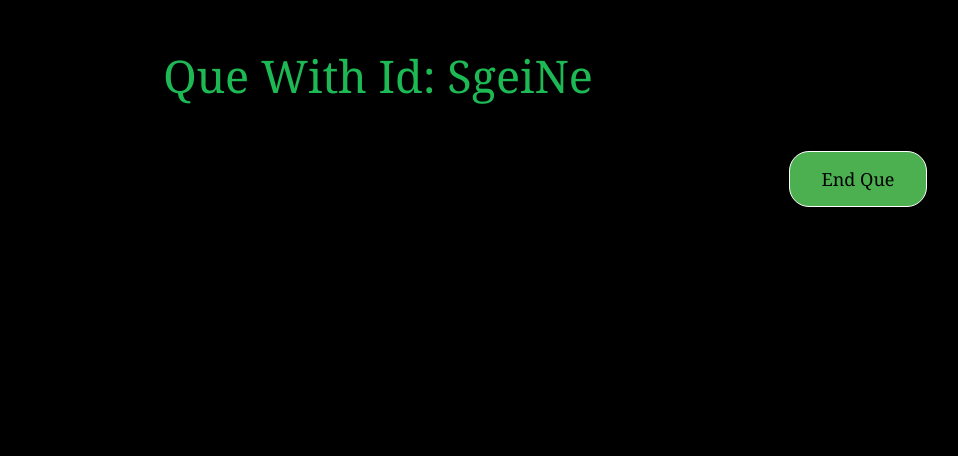
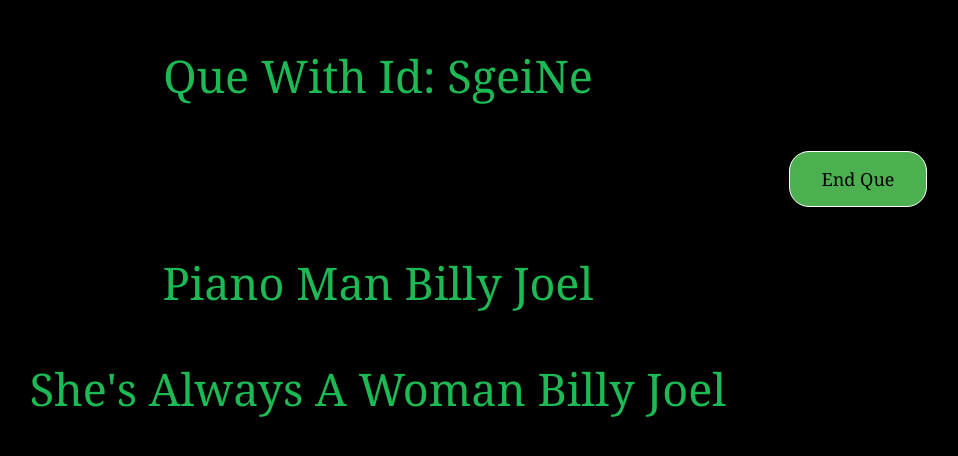
Before and after one commit to acohen89/CommunalQue, a React (Create React App) app: page /home in a window 1280 px wide. Shown: the top 456 px of the page, without its empty margins (262-1220 px from the left). Built offline with nearby package versions, Linux system fonts and the light colour scheme; no server answers.

Commit message:
Got mapping of songs to work

```diff
--- a/src/components/GoodLogin.js
+++ b/src/components/GoodLogin.js
@@ -1,6 +1,5 @@
 import './styles/GoodLogin.css';
 import SpotifyGetPlaylists from "./SpotifyGetPlaylists";
-import InitializeQue from "./InitializeQue";
 import React, { useEffect } from "react";
 
 
@@ -35,7 +34,7 @@
   return (
     <body>
         <p>Sucessful Login!</p>
-        {/*<InitializeQue /> */}
+
         <SpotifyGetPlaylists />
     </body >
   );
--- a/src/components/Home.js
+++ b/src/components/Home.js
@@ -28,7 +28,7 @@
 
 
 function Home() {
-  if(window.location.pathname !== "/"){ // checking if just logged into spotify
+  if(window.location.pathname !== "/"){ // checking if just logged into spotify TODO: eventually have
     return (
       <body>
         <MainQue />
--- /dev/null
+++ b/src/components/InQue.js
@@ -0,0 +1,13 @@
+import React from 'react'
+import SongInQue from './SongInQue';
+
+
+const InQue = ({songs}) => {
+    return (
+        <div>
+            <SongInQue songs = {songs} />
+        </div>
+    )
+}
+
+export default InQue
--- a/src/components/MainQue.js
+++ b/src/components/MainQue.js
@@ -1,16 +1,33 @@
-import React from 'react';
+import React, {useState} from 'react';
 import './styles/MainQue.css';
 import firebase from "./firesbase";
 import {WEB_URL} from "./Home";
 import Button from "./Button";
-
+import InQue from './InQue';
 const db = firebase.firestore();
 const hash = getHash(6);
 
 
+
+
+function MainQue() {
+  const [songs, setSongs] = useState([{id: "123kf21", title: "Piano Man", artist: "Billy Joel"},
+  {id: "198213da", title: "She's Always A Woman", artist: "Billy Joel"}]);
+
+  return (
+    <>
+    <h>
+       <p> Que With Id: {hash} </p>
+       <Button text="End Que" onClick={endQue} />
+    </h>
+       <InQue songs = {songs}/>
+
+    </>
+  );
+}
 function makeHash(length) {
-    var result           = '';
-    var characters       = 'ABCDEFGHIJKLMNOPQRSTUVWXYZabcdefghijklmnopqrstuvwxyz0123456789';
+    var result = '';
+    var characters = 'ABCDEFGHIJKLMNOPQRSTUVWXYZabcdefghijklmnopqrstuvwxyz0123456789';
     var charactersLength = characters.length;
     for ( var i = 0; i < length; i++ ) {
       result += characters.charAt(Math.floor(Math.random() * charactersLength));
@@ -45,13 +62,6 @@
     return hash;
 
 }
-function MainQue() {
-    return (
-      <body>
-         <p> Que With Id: {hash} </p>
-         <Button text="End Que" onClick={endQue} />
-      </body >
-    );
-  }
+
 
 export default MainQue;
--- /dev/null
+++ b/src/components/SongInQue.js
@@ -0,0 +1,20 @@
+import React, {useState} from 'react';
+import "./styles/SongInQue.css";
+
+
+const SongInQue = ({songs}) => {
+    return (
+        <>
+            {songs.map((song) => (
+                <p key = {song.id}> {song.title} {song.artist} </p>
+            ))}
+        </>
+    )
+}
+
+SongInQue.defaultProps = {
+    name: "TestName",
+    artist: "Test Artist",
+}
+
+export default SongInQue;
--- /dev/null
+++ b/src/components/styles/SongInQue.css
@@ -0,0 +1,6 @@
+p {
+    text-align: center;
+    color:#ffffff;
+    font-family:monospace;
+    font-size:35px;
+}
```
Also changed, not shown: src/components/styles/MainQue.css (line endings or trailing spaces).
